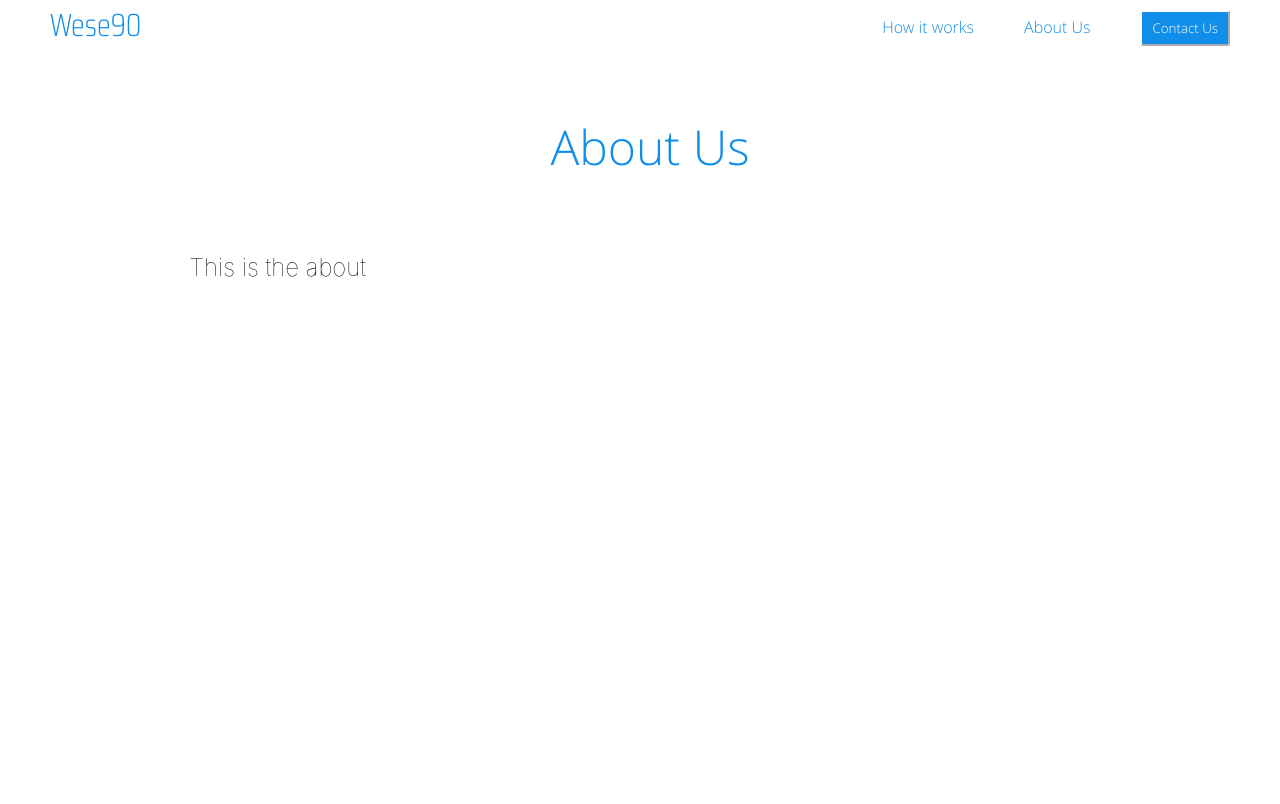
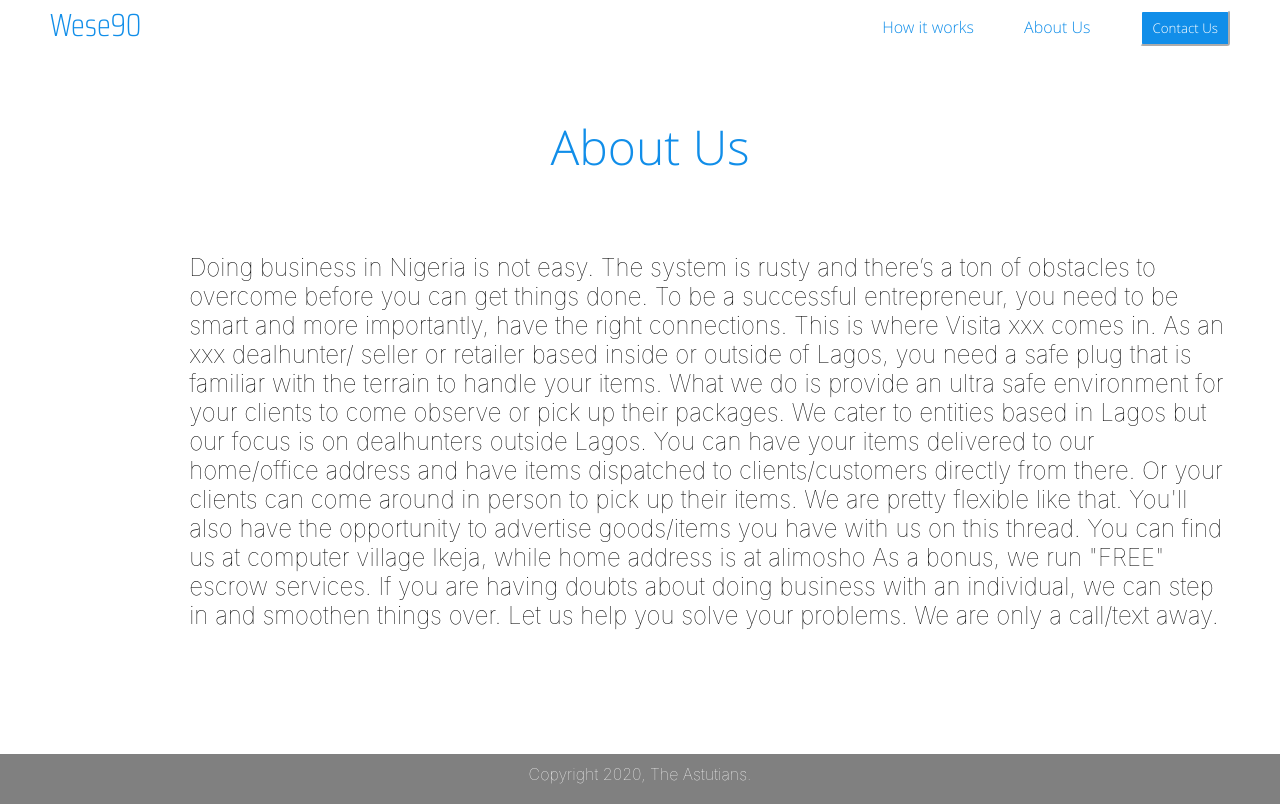
Before and after one commit to TheAstutian/wese90, a React (Create React App) app: page /about in a window 1280 px wide. Built offline with nearby package versions, Linux system fonts and the light colour scheme; the HTML template or start-up script is replaced by a standard one.

Commit message:
created dispatch page, moved footer to App

```diff
--- a/src/App.js
+++ b/src/App.js
@@ -10,6 +10,8 @@ import WareHouse from './pages/warehouse/warehouse.component';
 import ContactUs from './pages/contact/contact.component';
 import Adverts from './components/adverts/adverts.component';
 import About from './pages/about/about.component';
+import Dispatch from './pages/dispatch/dispatch.component';
+import Footer from './components/footer/footer.component';
 
 
 function App() {
@@ -24,7 +26,10 @@ function App() {
        <Route exact path="/contact" component={ContactUs} />
        <Route exact path="/about" component={About} />
        <Route exact path="/adspage" component={Adverts} />
+       <Route exact path="/dispatch" component={Dispatch} />
      </Switch>
+
+     <Footer/>
     </div>
   );
 }
--- a/src/pages/about/about.component.jsx
+++ b/src/pages/about/about.component.jsx
@@ -5,7 +5,20 @@ const About = () =>(
     <div className='about-container'>
         <span>About Us</span>
         <div className='about-content'>
-            <p>This is the about</p>
+            <p>Doing business in Nigeria is not easy. The system is rusty and there’s a ton of obstacles to overcome before you can get things done. To be a successful entrepreneur, you need to be smart and more importantly, have the right connections.
+
+This is where Visita xxx comes in. As an xxx dealhunter/ seller or retailer based inside or outside of Lagos, you need a safe plug that is familiar with the terrain to handle your items.
+
+What we do is provide an ultra safe environment for your clients to come observe or pick up their packages. We cater to entities based in Lagos but our focus is on dealhunters outside Lagos.
+
+You can have your items delivered to our home/office address and have items dispatched to clients/customers directly from there. Or your clients can come around in person to pick up their items. We are pretty flexible like that.
+
+You'll also have the opportunity to advertise goods/items you have with us on this thread.
+You can find us at computer village Ikeja, while home address is at alimosho
+
+As a bonus, we run "FREE" escrow services. If you are having doubts about doing business with an individual, we can step in and smoothen things over.
+
+Let us help you solve your problems. We are only a call/text away.</p>
 
         </div>
     </div>
--- /dev/null
+++ b/src/pages/dispatch/dispatch.component.jsx
@@ -0,0 +1,24 @@
+import React from 'react';
+
+const Dispatch = () => (
+    <div>
+        <h1> Dispatch </h1>
+        <span>
+        T n C's FOR OUR DISPATCH SERVICE
+
+1. Our riders will only pick up from your pickup location and deliver at the delivery location without involving any third party i.e.
+
+(a) Rider won't wait for you to confirm payment for item before delivery. You're expected to have concluded payment with other party before we send our rider over
+
+(b) Rider won't be in communication with anyone apart from me, so don't ask me for riders number. You're to run every transaction through me, either via WhatsApp or call
+
+2. Payment before delivery. Once your payment is confirmed, your order will be placed.
+
+3. Our delivery fees can vary from time to time, depending on a lot of factors including but not limited to distance, weather, time availability of rider and so on.
+
+4. Always share evidence of payment made on WhatsApp. It's only after payment is confirmed that your pickup/delivery order will be made.
+        </span>
+    </div>
+);
+
+export default Dispatch;
--- a/src/pages/homepage/homepage.component.jsx
+++ b/src/pages/homepage/homepage.component.jsx
@@ -59,7 +59,7 @@ const HomePage = () => (
             <h2> Dispatch Service</h2>
             <p> Do you need to get your goods over to your customers?</p>
             <p>Look no further, we're your plug!</p>
-            <a href="https://wa.link/no3b4t"><button>Use Service</button></a>
+            <Link to='/dispatch'><button>Use Service</button></Link>
         </div>
 
         <div className='img'>
@@ -99,7 +99,7 @@ const HomePage = () => (
         </div>
     </div>
 
-    <Footer />
+
 </div>
 
 );
--- a/src/pages/warehouse/warehouse.component.jsx
+++ b/src/pages/warehouse/warehouse.component.jsx
@@ -50,7 +50,7 @@ const WareHouse = () => (
 
         </div>
         <div className='prefooter'><span>Sed vitae orci commodo, pretium lorem at, pretium quam. In nisi ante, dictum et pharetra sed, pulvinar eget felis. Class aptent taciti sociosqu ad litora torquent per conubia nostra, per inceptos himenaeos. Curabitur non justo massa. Aliquam non ante et est porta pellentesque. Nunc suscipit, odio ut bibendum dignissim, purus risus euismod risus, at aliquet quam metus eget libero. Duis sollicitudin justo mi, eget imperdiet eros pulvinar in. Orci varius natoque penatibus et magnis dis parturient montes, nascetur ridiculus mus.</span></div>
-        <Footer />
+
     </div>
 
 )
```
